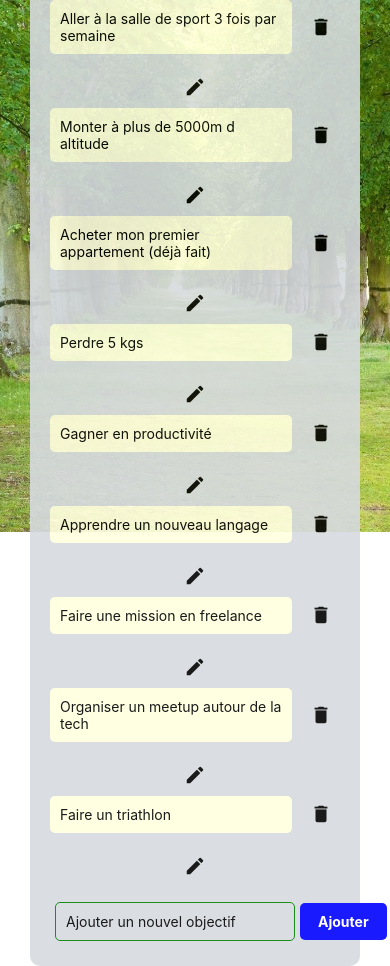
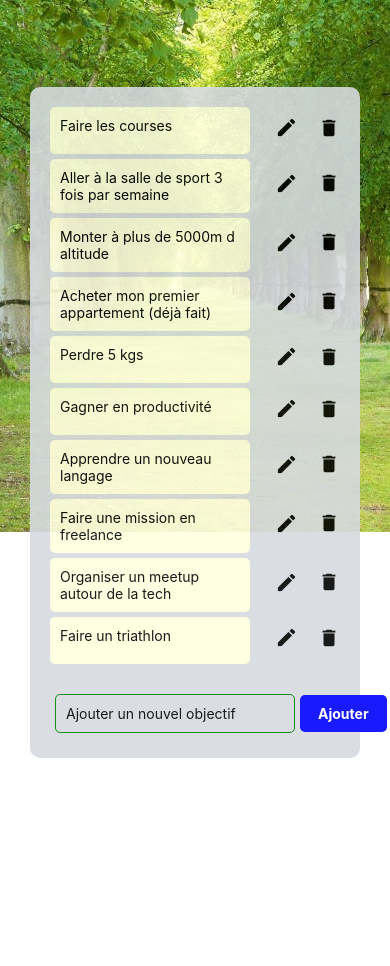
Before and after one commit to MarcSyndrome/TP1Aurelien, a React Native app: screen / in a window 390 px wide. After the commit the page ends 844 px from the top, so only its background shows below. Built offline with nearby package versions, Linux system fonts and the light colour scheme.

Commit message:
1.0.9 MAJ visuelle

```diff
--- a/Styles/styles.js
+++ b/Styles/styles.js
@@ -1,6 +1,6 @@
 
 // importe plusieurs composants de react-native qui seront utilisés dans l'application.
-import { StyleSheet , Dimensions } from 'react-native';
+import { StyleSheet } from 'react-native';
 
 const styles = StyleSheet.create({
     inputContainer: {
@@ -49,11 +49,11 @@ const styles = StyleSheet.create({
         marginTop: 10,
     },
     goalText: {
-        flex: 1,
         backgroundColor: "#FFFFDF",
         padding: 10,
         borderRadius: 5,
         marginRight: 10,
+        width: '70%',
     },
     deleteButton: {
         backgroundColor: "#C700DF",
@@ -61,7 +61,11 @@ const styles = StyleSheet.create({
         borderRadius: 5,
     },
     icon: {
-        marginHorizontal: 8,
+        paddingBottom: 15,
+    },
+    row: {
+        flexDirection: "row",
+        marginBottom: 5,
     },
 });
 
--- a/component/Goal.js
+++ b/component/DeleteGoal.js
@@ -4,15 +4,13 @@ import styles from '../Styles/styles';
 import { MaterialIcons } from '@expo/vector-icons';
 
 
-const Goal = ({ goal, onDelete }) => {
+export default function DeleteGoal (props) {
+    const {  handleDeleteGoal, index} = props;
     return (
         <View style={styles.goalContainer}>
-            <Text style={styles.goalText}>{goal}</Text>
-                <TouchableOpacity onPress={onDelete}>
+                <TouchableOpacity onPress={() => handleDeleteGoal(index)}>
                     <MaterialIcons name="delete" size={22} color="black" style={styles.icon} />
                 </TouchableOpacity>
         </View>
     );
 };
-
-export default Goal;
--- a/component/EditModal.js
+++ b/component/EditModal.js
@@ -4,10 +4,13 @@ import MaterialIcons from 'react-native-vector-icons/MaterialIcons';
 
 const styles = StyleSheet.create({
     centeredView: {
-      flex: 1,
       justifyContent: 'center',
       alignItems: 'center',
-      marginTop: 22,
+      paddingRight: 20,
+    },
+    iconEdit:{
+        paddingBottom:5,
+        paddingLeft:15
     },
     modalView: {
       margin: 20,
@@ -75,7 +78,7 @@ const { handleEditGoal, index, initialValue } = props;
 </Modal>
     <Pressable
         onPress={() => setModalVisible(true)}>
-        <MaterialIcons name="edit" size={22} color="black" style={styles.icon} />
+        <MaterialIcons name="edit" size={23} color="black" style={styles.iconEdit} />
     </Pressable>
     </View>
   );
--- a/component/GoalList.js
+++ b/component/GoalList.js
@@ -1,5 +1,5 @@
 import { FlatList, View, Text } from 'react-native';
-import Goal from './Goal';
+import DeleteGoal from './DeleteGoal';
 // importe React et useState, une fonction de React qui permet de gérer l'état d'un composant.
 import React, { useState } from 'react';
 import EditModal from '../component/EditModal';
@@ -20,7 +20,7 @@ const sampleGoals = [
 ];
 
 
-const GoalList = ({ onDelete }) => {
+const GoalList = () => {
   const [goals, setGoals] = useState([...sampleGoals]);
 
 const handleAddGoal = (newGoal) => {
@@ -52,14 +52,16 @@ const handleEditGoal = (index, EditText) => {
   <FlatList
     data={goals}
     renderItem={({ item, index }) => (
-      <>
-      <Goal key={index} goal={item} onDelete={() => onDelete(index)} />
+      <View style={styles.row}>
+      <Text style={styles.goalText}>{item}</Text>
       <EditModal
         index={index} initialValue={item} handleEditGoal={handleEditGoal}>
       </EditModal>
-      </>
+      <DeleteGoal index={index} goal={item} handleDeleteGoal={handleDeleteGoal}>
+      </DeleteGoal>
+      </View>
     )}
-    keyExtractor={(item, index) => index.toString()}
+    keyExtractor={(index) => index.toString()}
     />
   );
 };
```
